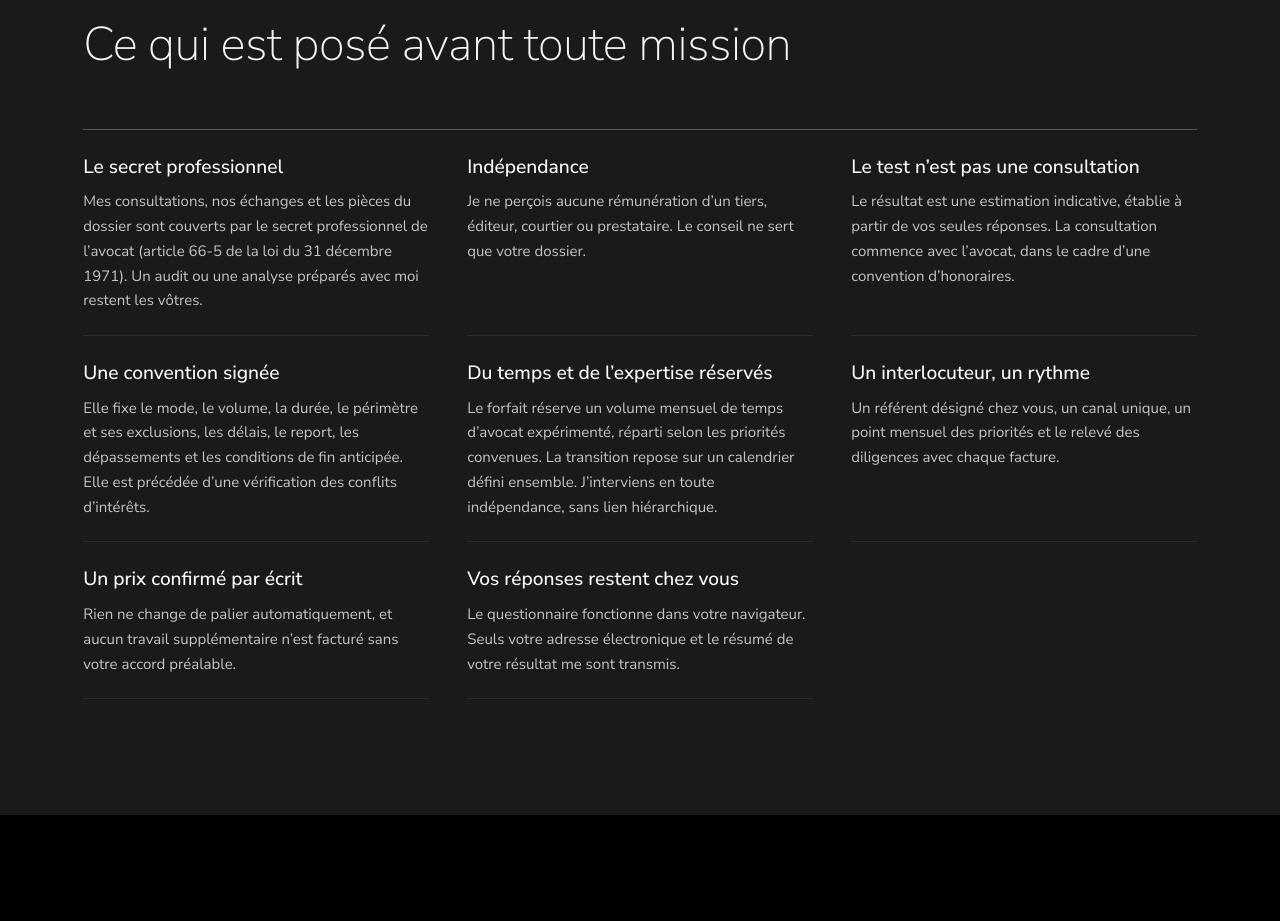
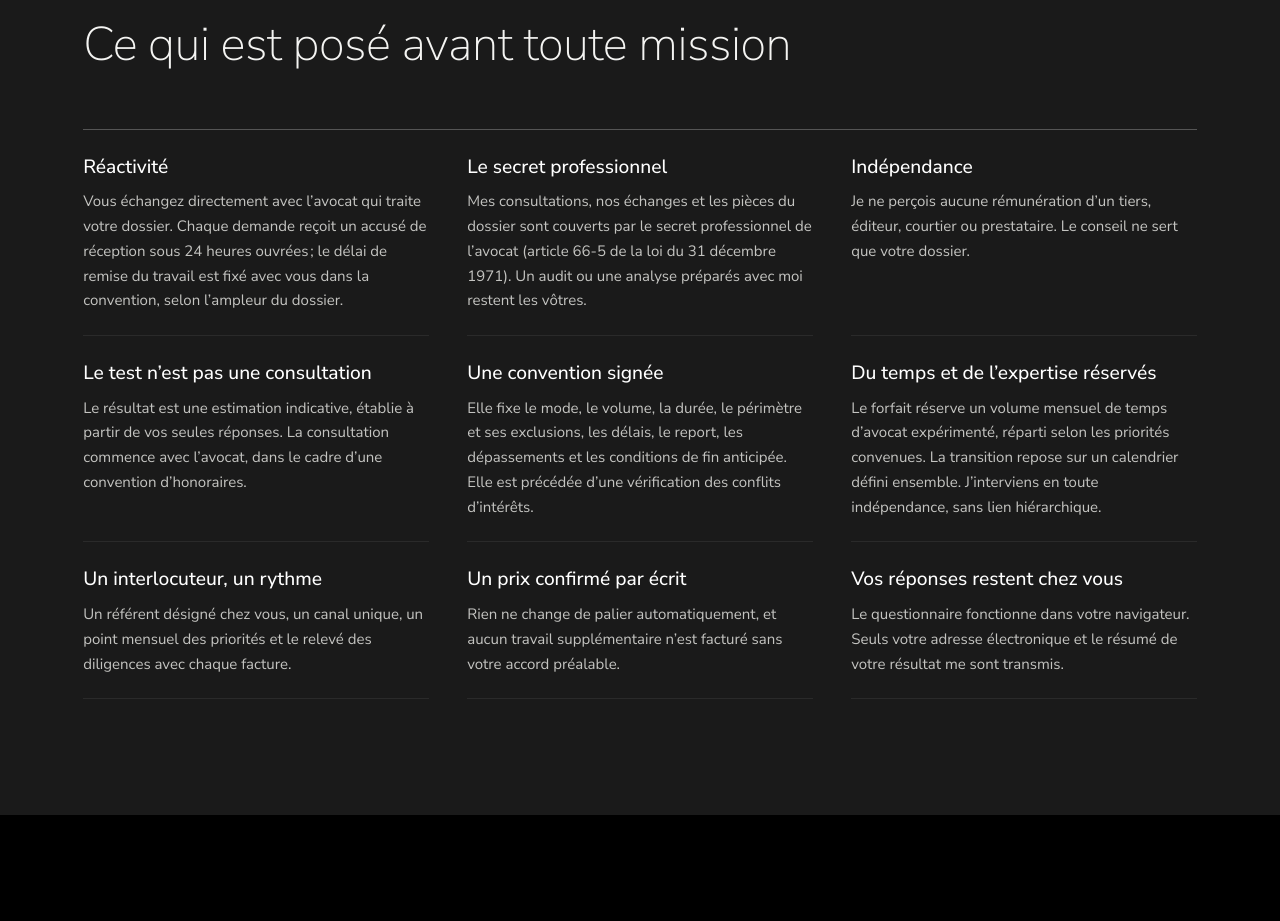
Before and after one commit to Hemistiches/Cadence, a plain HTML site: page index.html in a window 1280 px wide. Shown: the part 9720-10641 px from the top of the page. Drawn offline with Linux system fonts and the light colour scheme.

Commit message:
Cadre : réactivité (accusé de réception sous 24 heures ouvrées, délai de remise fixé dans la convention) ; titre de page Concordance — FR/EN
Co-Authored-By: Claude Opus 5.5 <noreply@anthropic.com>
Claude-Session: https://claude.ai/code/session_014eiYnebf6BPFkNtdafKbUS

```diff
--- a/index.html
+++ b/index.html
@@ -831,6 +831,7 @@ h1,h2,.hero .slogan,.drawer nav a,.axes .num{font-weight:200}
       <p class="label">Le cadre</p>
       <h2 class="sec-h2" id="t-cadre">Ce qui est posé avant toute mission</h2>
       <ul class="eng">
+        <li><b>Réactivité</b><span>Vous échangez directement avec l’avocat qui traite votre dossier. Chaque demande reçoit un accusé de réception sous 24 heures ouvrées ; le délai de remise du travail est fixé avec vous dans la convention, selon l’ampleur du dossier.</span></li>
         <li><b>Le secret professionnel</b><span>Mes consultations, nos échanges et les pièces du dossier sont couverts par le secret professionnel de l’avocat (article 66-5 de la loi du 31 décembre 1971). Un audit ou une analyse préparés avec moi restent les vôtres.</span></li>
         <li><b>Indépendance</b><span>Je ne perçois aucune rémunération d’un tiers, éditeur, courtier ou prestataire. Le conseil ne sert que votre dossier.</span></li>
         <li><b>Le test n’est pas une consultation</b><span>Le résultat est une estimation indicative, établie à partir de vos seules réponses. La consultation commence avec l’avocat, dans le cadre d’une convention d’honoraires.</span></li>
```
Also changed, not shown: en/index.html (+1 -0 lines).
